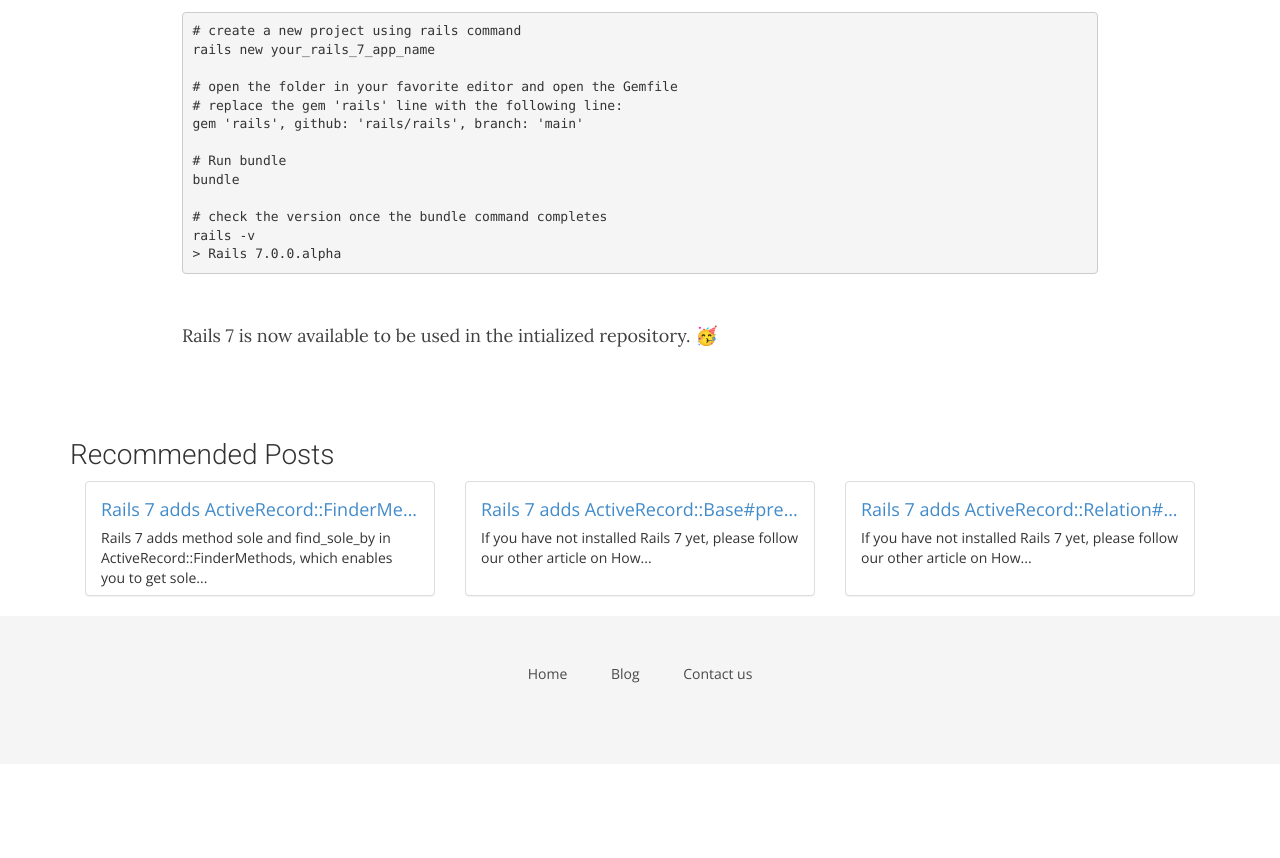
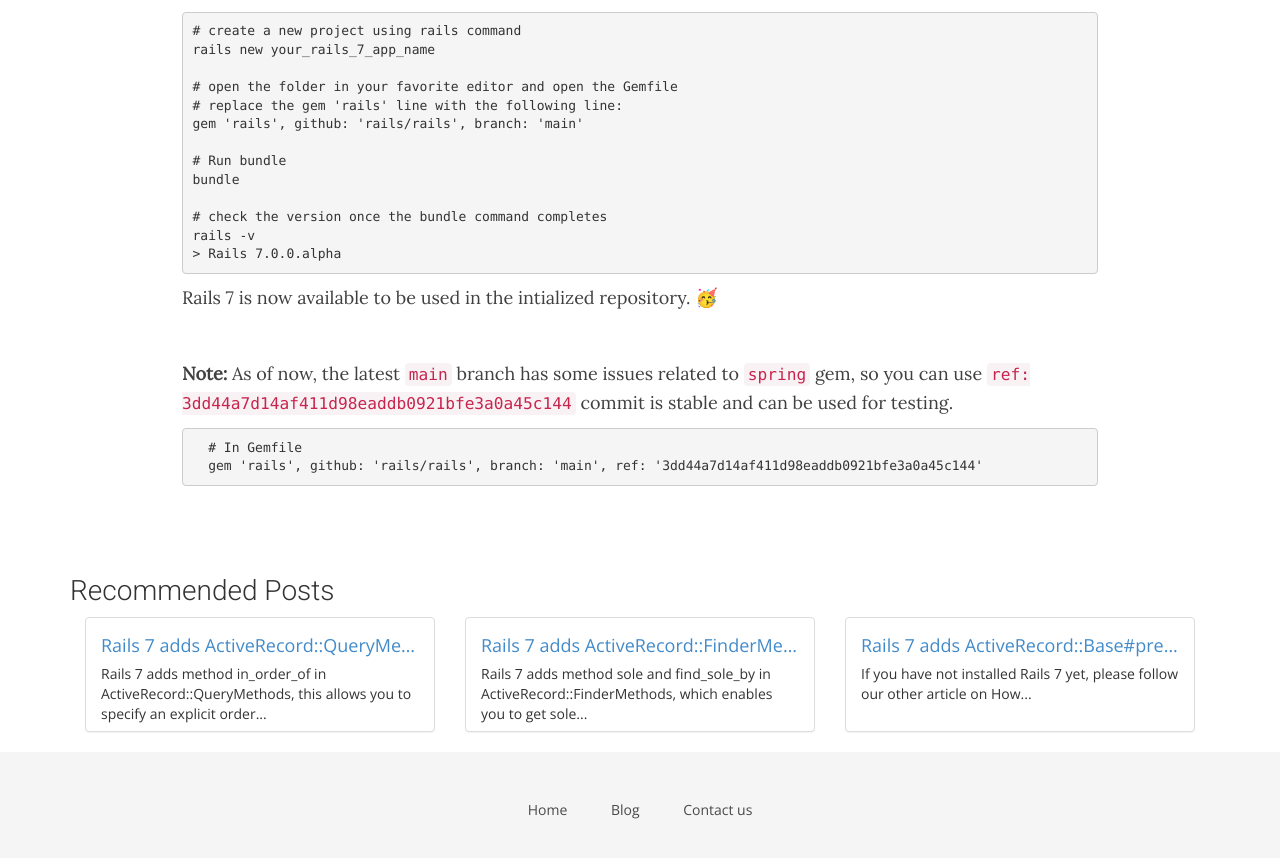
Before and after one commit to sapidlabs/sapidlabs.github.io, a Jekyll site: the page built from _posts/ruby_on_rails/2021-06-12-how-to-install-rails-7.md, in a window 1280 px wide and 900 px high, scrolled down 928 px. Shown: the top 858 px of the window. Built offline with Jekyll 4.4.1, drawn with Linux system fonts in a browser that asks for light colours; nearby versions of some CDN libraries; some web fonts are replaced; before the commit the page ends 1692 px from its top, so only the background shows below that.

Commit message:
Add more info in how to install rails and use max related posts config

````diff
--- a/_config.yml
+++ b/_config.yml
@@ -21,7 +21,7 @@
 baseurl: ""
 cover: "/assets/cover.png"
 logo: "/assets/logo.png"
-max_related_posts: 4
+max_related_posts: 3
 permalink: 'date'
 paginate: 6
 paginate_path: "/blog/:num"
--- a/_includes/suggested_posts.html
+++ b/_includes/suggested_posts.html
@@ -1,7 +1,7 @@
 {% assign count = 0 %}
 
 {% for post in include.posts %}
-  {% if count == 3 %}
+  {% if count == site.max_related_posts %}
     {% break %}
   {% endif %}
 
--- a/_posts/ruby_on_rails/2021-06-12-how-to-install-rails-7.md
+++ b/_posts/ruby_on_rails/2021-06-12-how-to-install-rails-7.md
@@ -29,6 +29,13 @@
 rails -v
 > Rails 7.0.0.alpha
 ```
+Rails 7 is now available to be used in the intialized repository. 🥳
+
 <br/>
 
-Rails 7 is now available to be used in the intialized repository. 🥳
+<b>Note:</b> As of now, the latest `main` branch has some issues related to `spring` gem, so you can use `ref: 3dd44a7d14af411d98eaddb0921bfe3a0a45c144` commit is stable and can be used for testing.
+
+```ruby
+  # In Gemfile
+  gem 'rails', github: 'rails/rails', branch: 'main', ref: '3dd44a7d14af411d98eaddb0921bfe3a0a45c144'
+```
--- /dev/null
+++ b/_posts/ruby_on_rails/2021-09-04-rails-7-adds-active-record-query-methods-in-order-of.md
@@ -0,0 +1,31 @@
+---
+layout: post
+title: "Rails 7 adds ActiveRecord::QueryMethods#in_order_of"
+meta: "Rails-7 ruby-on-rails sapidlabs"
+categories: "rails"
+tags: rails-7 ruby-on-rails
+---
+
+<img src="/assets/images/shared/rails-7.png" alt="default-enum-in-rails">
+
+Rails 7 adds method `in_order_of` in `ActiveRecord::QueryMethods`, this allows you to specify an explicit order for the records that you are querying on.
+
+### Example usage of `in_order_of`
+```ruby
+# Get ids of posts
+Post.pluck(:id)
+# => [1, 4, 5, 6, 7, 8]
+
+# Using explicit order of posts
+Post.in_order_of(:id, [4, 1, 5]).pluck(:id)
+# => [4, 1, 5, 6, 7, 8]
+```
+
+Notice how it returns the order of `Posts` in specified order, followed by all other posts.
+
+If we provide some column data that does not exists in ordering, it will be ignored silently. In the following example, `Post` with id `999` does not exists in our system.
+```ruby
+Post.in_order_of(:id, [4, 1, 5, 999]).pluck(:id)
+# => [4, 1, 5, 6, 7, 8]
+```
+<br/>
````
